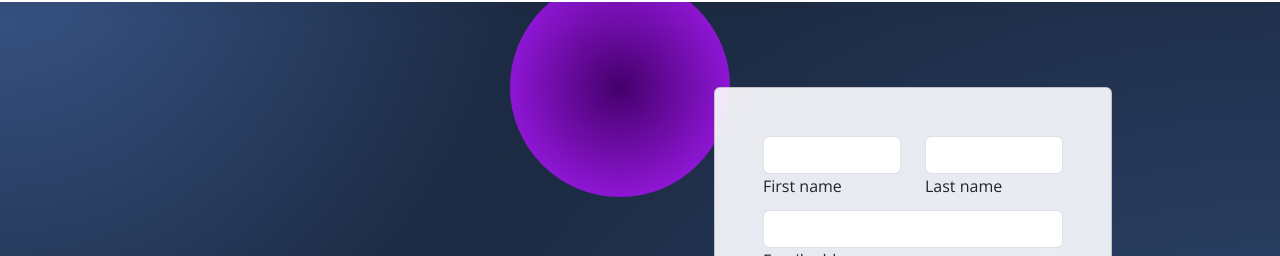
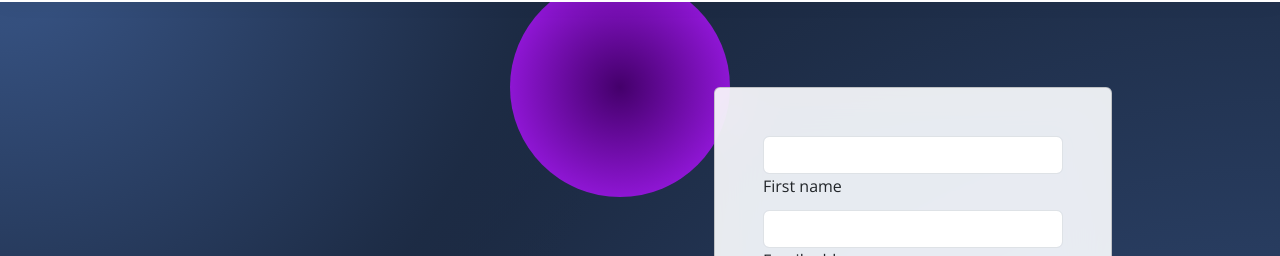
Before and after one commit to AnishaBhattacharjee/genuine-4, a React (Create React App) app: page /register in a window 1280 px wide. Shown: the part 71-327 px from the top of the page. Built offline with nearby package versions, Linux system fonts and the light colour scheme.

Commit message:
register css

```diff
--- a/src/Components/Auth/Register.jsx
+++ b/src/Components/Auth/Register.jsx
@@ -93,7 +93,7 @@ const Register = () => {
                   <form>
                     {/* 2 column grid layout with text inputs for the first and last names */}
                     <div className="row">
-                      <div className="col-md-6 mb-1">
+                      <div className="mb-1">
                         <div className="form-outline">
                           <input
                             onChange={(e) => setName(e.target.value)}
@@ -106,18 +106,7 @@ const Register = () => {
                           </label>
                         </div>
                       </div>
-                      <div className="col-md-6 mb-1">
-                        <div className="form-outline">
-                          <input
-                            type="text"
-                            id="form3Example2"
-                            className="form-control"
-                          />
-                          <label className="form-label" htmlFor="form3Example2">
-                            Last name
-                          </label>
-                        </div>
-                      </div>
+
                     </div>
                     {/* Email input */}
                     <div className="form-outline mb-1">
```
